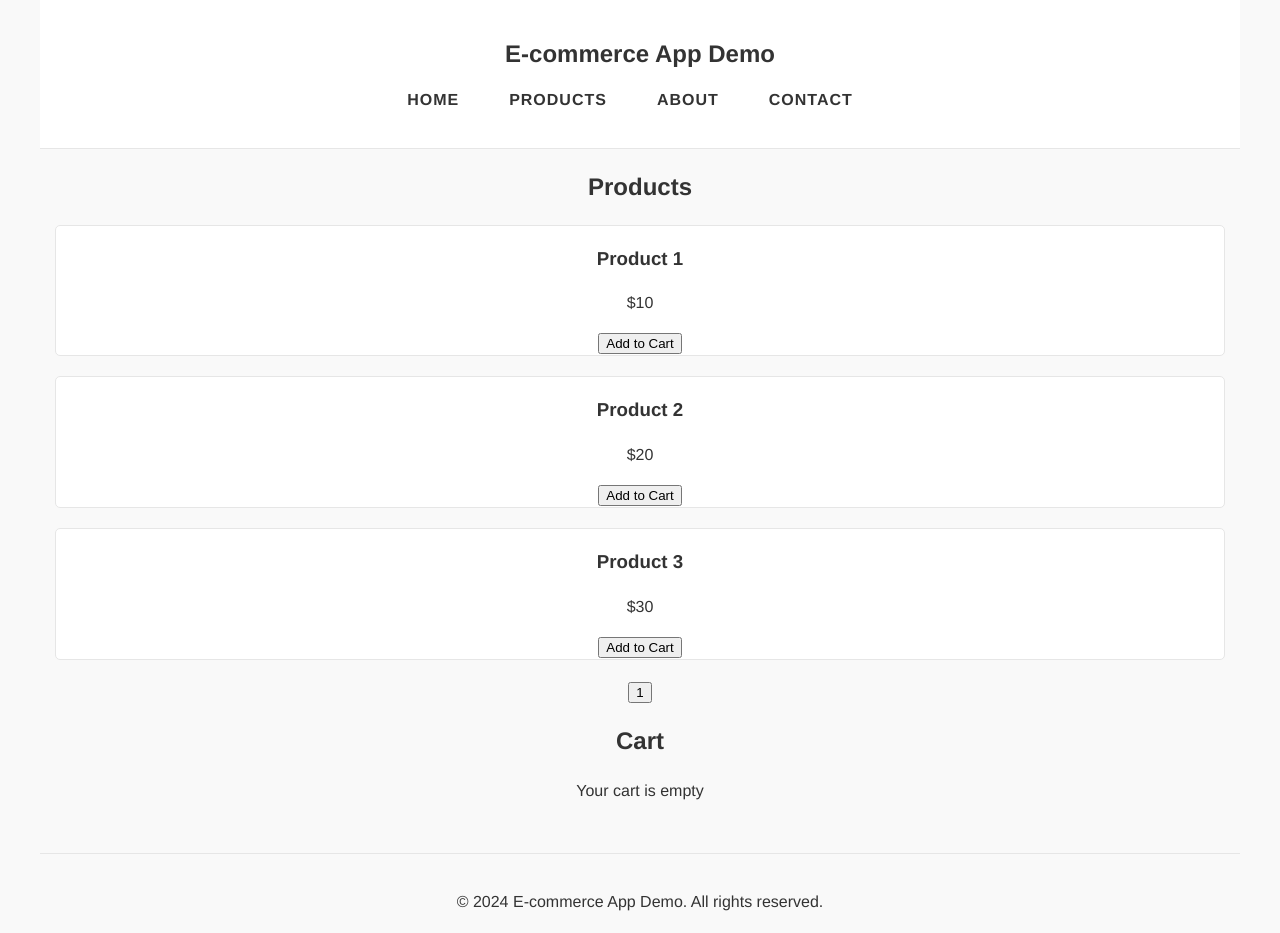
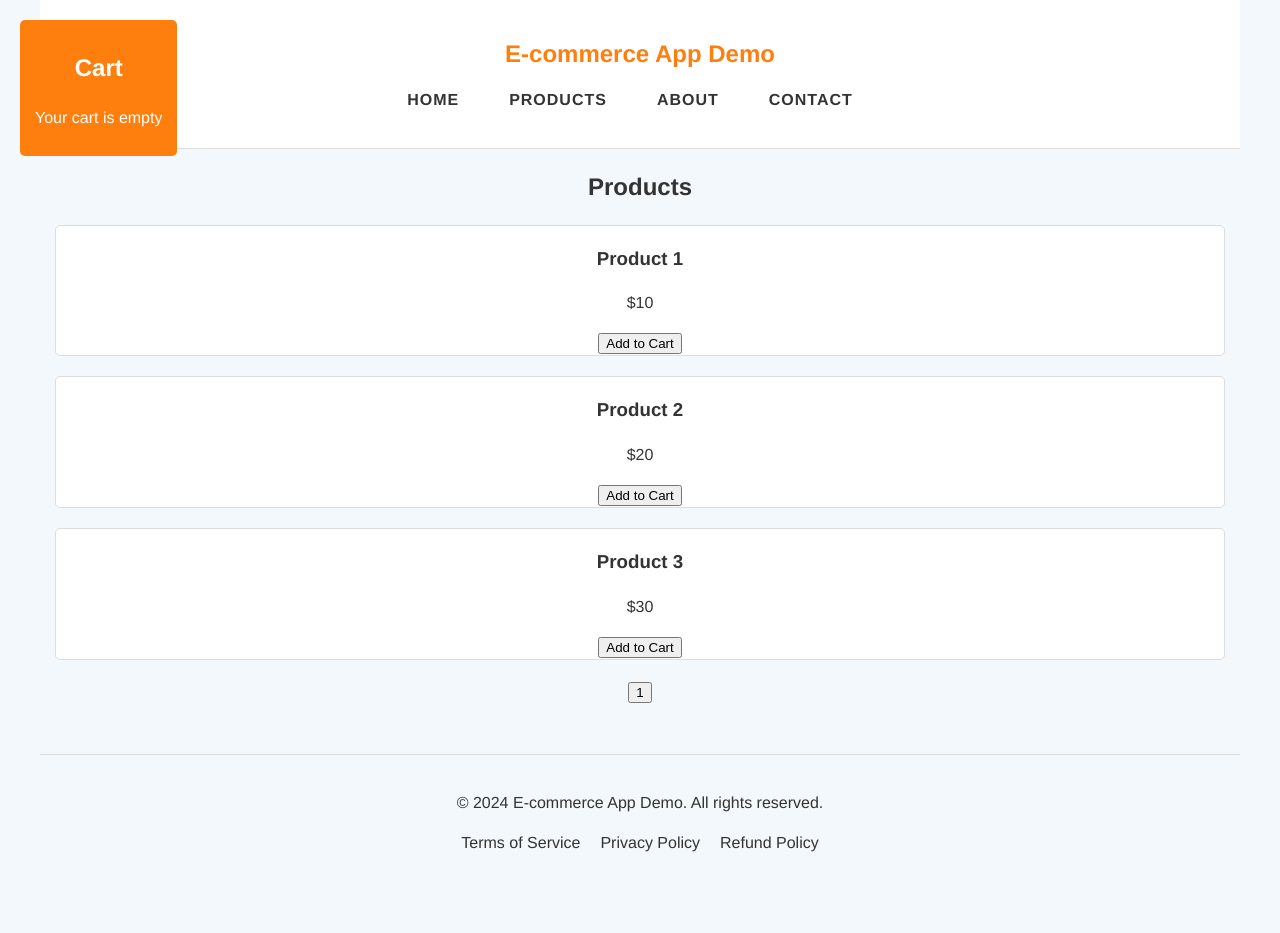
Before and after one commit to asearer/shopping-site-demo, a React (Create React App) app: page /products in a window 1280 px wide. Shown: the top 933 px of the page. After the commit the page ends 875 px from the top, so only its background shows below. Built offline with nearby package versions, Linux system fonts and the light colour scheme.

Commit message:
On branch main  Your branch is up to date with 'origin/main'.  Changes to be committed: 	modified:   src/App.css 	modified:   src/components/Cart.js

```diff
--- a/src/App.css
+++ b/src/App.css
@@ -5,7 +5,7 @@ body {
   font-size: 16px;
   line-height: 1.5;
   color: #333;
-  background-color: #f9f9f9;
+  background-color: #f2f8fb; /* Brighter blue background */
   margin: 0;
   padding: 0;
 }
@@ -21,14 +21,14 @@ body {
 /* Header Styles */
 
 header {
-  background-color: #fff;
-  border-bottom: 1px solid #e6e6e6;
+  background-color: #fff; /* White header */
+  border-bottom: 1px solid #ddd; /* Light gray border */
   padding: 20px 0;
 }
 
 .logo {
   font-size: 1.5rem;
-  color: #333;
+  color: #ff7f0e; /* Bright orange logo color */
   text-decoration: none;
 }
 
@@ -59,16 +59,16 @@ header {
 }
 
 .navbar a:hover {
-  color: #555;
-  background-color: #f9f9f9;
+  color: #ff7f0e; /* Hover color - matching the logo */
+  background-color: #fff; /* Hover background color */
   border-radius: 5px;
 }
 
 /* Product Styles */
 
 .product {
-  background-color: #fff;
-  border: 1px solid #e6e6e6;
+  background-color: #fff; /* White product background */
+  border: 1px solid #ddd; /* Light gray border */
   border-radius: 5px;
   margin-bottom: 20px;
   overflow: hidden;
@@ -101,8 +101,8 @@ header {
 /* Footer Styles */
 
 footer {
-  background-color: #f9f9f9;
-  border-top: 1px solid #e6e6e6;
+  background-color: #f2f8fb; /* Brighter blue footer background */
+  border-top: 1px solid #ddd; /* Light gray border */
   padding: 20px 0;
   text-align: center;
   margin-top: 50px;
@@ -119,7 +119,7 @@ footer {
 .btn {
   display: inline-block;
   padding: 10px 20px;
-  background-color: #333;
+  background-color: #ff7f0e; /* Bright orange button */
   color: #fff;
   text-decoration: none;
   border: none;
@@ -129,5 +129,28 @@ footer {
 }
 
 .btn:hover {
-  background-color: #555;
+  background-color: #ff9933; /* Slightly lighter shade for hover effect */
 }
+
+/* Cart Styles */
+
+.cart {
+  position: fixed;
+  left: 20px; /* Move to the left side of the viewport */
+  top: 20px; /* Adjust as needed */
+  background-color: #ff7f0e; /* Bright orange background */
+  color: #fff;
+  padding: 10px 15px;
+  border-radius: 5px;
+  cursor: pointer;
+  z-index: 1000; /* Ensure it's above other content */
+}
+
+.cart:hover {
+  background-color: #ff9933; /* Slightly lighter shade for hover effect */
+}
+
+.cart-content {
+  max-height: 200px; /* Set the maximum height of the cart content */
+  overflow-y: auto; /* Enable vertical scrolling if content exceeds max-height */
+}
--- a/src/components/Cart.js
+++ b/src/components/Cart.js
@@ -37,6 +37,7 @@ function Cart({ cartItems, removeFromCart, updateQuantity }) {
 
   return (
     <div className="cart">
+      <div class="cart-content">
       <h2>Cart</h2>
       {cartItems.length === 0 ? (
         <p>Your cart is empty</p>
@@ -54,6 +55,7 @@ function Cart({ cartItems, removeFromCart, updateQuantity }) {
           ))}
         </ul>
       )}
+      </div>
     </div>
   );
 }
```
